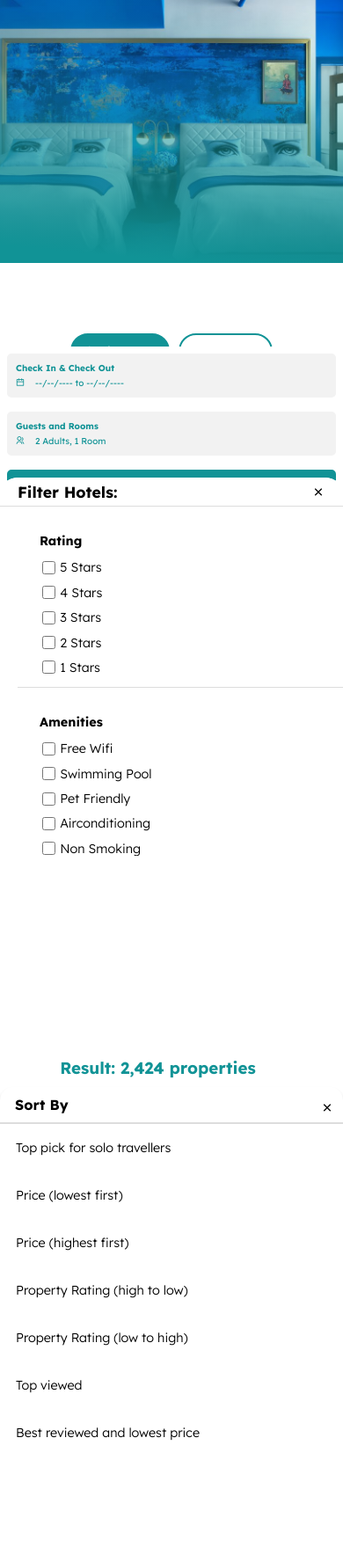
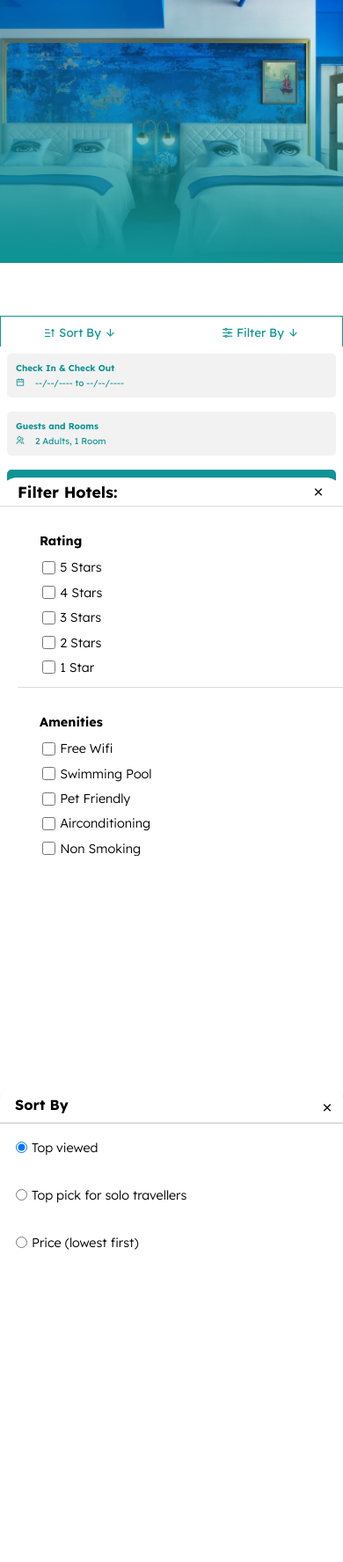
Before and after one commit to deybdev/TravelTogether, a PHP site: page /booking.html in a window 390 px wide. Shown: the part 54-1830 px from the top of the page at 88% size. After the commit the page ends 1475 px from the top, so only its background shows below. Run offline with PHP 8.4, Linux system fonts and the light colour scheme; some libraries are stand-ins or nearby versions.

Commit message:
update responsiveness

```diff
--- a/booking.html
+++ b/booking.html
@@ -133,8 +133,12 @@
     <!-- CALENDAR END -->
 
     <div class="filter-icons">
-        <button class="filter-icon button-btn1" id="show-filter"><i class="ri-equalizer-line"></i> Filter By : </button>
-        <button class="filter-icon button-btn2" id="sort-by"><i class="ri-sort-asc"></i> Sort By : </button>
+        <div class="filter-icon">
+            <button  id="sort-by"><i class="ri-sort-asc"></i> Sort By <i class="ri-arrow-down-line"></i></button>
+        </div>
+        <div class="filter-icon">
+            <button  id="show-filter"><i class="ri-equalizer-line"></i> Filter By <i class="ri-arrow-down-line"></i></button>
+        </div>
     </div>
 
     <div class="hotel-booking-main">
@@ -153,147 +157,128 @@
                     </div>
                 </div>
 
-                <div class="by-filter">
+                <div class="by-filter" data-category="Rating">
                     <h3>Rating</h3>
                     <div class="filter">
-                            <input type="checkbox" name="rating" id="rating-5" value="5">
+                        <input type="checkbox" id="rating-5" value="5" data-category="Rating">
                         <label for="rating-5">5 Stars</label>
                     </div>
-
                     <div class="filter">
-                            <input type="checkbox" name="rating" id="rating-4" value="4">
+                        <input type="checkbox" id="rating-4" value="4" data-category="Rating">
                         <label for="rating-4">4 Stars</label>
                     </div>
-
                     <div class="filter">
-                            <input type="checkbox" name="rating" id="rating-3" value="3">
+                        <input type="checkbox" id="rating-3" value="3" data-category="Rating">
                         <label for="rating-3">3 Stars</label>
                     </div>
-
                     <div class="filter">
-                            <input type="checkbox" name="rating" id="rating-2" value="2">
+                        <input type="checkbox" id="rating-2" value="2" data-category="Rating">
                         <label for="rating-2">2 Stars</label>
                     </div>
-
                     <div class="filter">
-                            <input type="checkbox" name="rating" id="rating-1" value="1">
-                            <label for="rating-1">1 Stars</label>
+                        <input type="checkbox" id="rating-1" value="1" data-category="Rating">
+                        <label for="rating-1">1 Star</label>
                     </div>
                 </div>
 
-                <div class="by-filter">
+                <div class="by-filter" data-category="Amenities">
                     <h3>Amenities</h3>
                     <div class="filter">
-                        <input type="checkbox" name="ewan" id="ewan" value="ewan">
-                        <label for="rating-1">Free Wifi</label>
+                        <input type="checkbox" id="free-wifi" value="Free Wifi" data-category="Amenities">
+                        <label for="free-wifi">Free Wifi</label>
                     </div>
                     <div class="filter">
-                        <input type="checkbox" name="ewan" id="ewan" value="ewan">
-                        <label for="rating-1">Swimming Pool</label>
+                        <input type="checkbox" id="swimming-pool" value="Swimming Pool" data-category="Amenities">
+                        <label for="swimming-pool">Swimming Pool</label>
                     </div>
                     <div class="filter">
-                        <input type="checkbox" name="ewan" id="ewan" value="ewan">
-                        <label for="rating-1">Pet Friendly</label>
+                        <input type="checkbox" id="pet-friendly" value="Pet Friendly" data-category="Amenities">
+                        <label for="pet-friendly">Pet Friendly</label>
                     </div>
                     <div class="filter">
-                        <input type="checkbox" name="ewan" id="ewan" value="ewan">
-                        <label for="rating-1">Airconditioning</label>
+                        <input type="checkbox" id="airconditioning" value="Airconditioning" data-category="Amenities">
+                        <label for="airconditioning">Airconditioning</label>
                     </div>
                     <div class="filter">
-                        <input type="checkbox" name="ewan" id="ewan" value="ewan">
-                        <label for="rating-1">Non Smoking</label>
+                        <input type="checkbox" id="non-smoking" value="Non-Smoking" data-category="Amenities">
+                        <label for="non-smoking">Non Smoking</label>
                     </div>
                     <div class="filter">
-                        <input type="checkbox" name="ewan" id="ewan" value="ewan">
-                        <label for="rating-1">Free Parking</label>
+                        <input type="checkbox" id="free-parking" value="Free Parking" data-category="Amenities">
+                        <label for="free-parking">Free Parking</label>
                     </div>
                     <div class="filter">
-                        <input type="checkbox" name="ewan" id="ewan" value="ewan">
-                        <label for="rating-1">Free Breakfast</label>
+                        <input type="checkbox" id="free-breakfast" value="Free-Breakfast" data-category="Amenities">
+                        <label for="free-breakfast">Free Breakfast</label>
                     </div>
                     <div class="filter">
-                        <input type="checkbox" name="ewan" id="ewan" value="ewan">
-                        <label for="rating-1">24 Hour Check In</label>
+                        <input type="checkbox" id="24-hour-check-in" value="24 Hour" data-category="Amenities">
+                        <label for="24-hour-check-in">24 Hour Check In</label>
                     </div>
                 </div>
 
-                <div class="by-filter">
+                <div class="by-filter" data-category="Neighbourhood">
                     <h3>Neighbourhood</h3>
                     <div class="filter">
-                        <input type="checkbox" name="neighborhood" id="binondo" value="Binondo">
+                        <input type="checkbox" id="binondo" value="Binondo" data-category="Neighbourhood">
                         <label for="binondo">Binondo</label>
                     </div>
-
                     <div class="filter">
-                        <input type="checkbox" name="neighborhood" id="ermita" value="Ermita">
+                        <input type="checkbox" id="ermita" value="Ermita" data-category="Neighbourhood">
                         <label for="ermita">Ermita</label>
                     </div>
-
                     <div class="filter">
-                        <input type="checkbox" name="neighborhood" id="malate" value="Malate">
+                        <input type="checkbox" id="malate" value="Malate" data-category="Neighbourhood">
                         <label for="malate">Malate</label>
                     </div>
-
                     <div class="filter">
-                        <input type="checkbox" name="neighborhood" id="paco" value="Paco">
+                        <input type="checkbox" id="paco" value="Paco" data-category="Neighbourhood">
                         <label for="paco">Paco</label>
                     </div>
-
                     <div class="filter">
-                        <input type="checkbox" name="neighborhood" id="pandacan" value="Pandacan">
+                        <input type="checkbox" id="pandacan" value="Pandacan" data-category="Neighbourhood">
                         <label for="pandacan">Pandacan</label>
                     </div>
-
                     <div class="filter">
-                        <input type="checkbox" name="neighborhood" id="port-area" value="Port Area">
+                        <input type="checkbox" id="port-area" value="Port Area" data-category="Neighbourhood">
                         <label for="port-area">Port Area</label>
                     </div>
-
                     <div class="filter">
-                        <input type="checkbox" name="neighborhood" id="quiapo" value="Quiapo">
+                        <input type="checkbox" id="quiapo" value="Quiapo" data-category="Neighbourhood">
                         <label for="quiapo">Quiapo</label>
                     </div>
-
                     <div class="filter">
-                        <input type="checkbox" name="neighborhood" id="san-andres" value="San Andres">
+                        <input type="checkbox" id="san-andres" value="San Andres" data-category="Neighbourhood">
                         <label for="san-andres">San Andres</label>
                     </div>
-
                     <div class="filter">
-                        <input type="checkbox" name="neighborhood" id="san-miguel" value="San Miguel">
+                        <input type="checkbox" id="san-miguel" value="San Miguel" data-category="Neighbourhood">
                         <label for="san-miguel">San Miguel</label>
                     </div>
-
                     <div class="filter">
-                        <input type="checkbox" name="neighborhood" id="san-nicolas" value="San Nicolas">
+                        <input type="checkbox" id="san-nicolas" value="San Nicolas" data-category="Neighbourhood">
                         <label for="san-nicolas">San Nicolas</label>
                     </div>
-
                     <div class="filter">
-                        <input type="checkbox" name="neighborhood" id="santa-ana" value="Santa Ana">
+                        <input type="checkbox" id="santa-ana" value="Santa Ana" data-category="Neighbourhood">
                         <label for="santa-ana">Santa Ana</label>
                     </div>
-
                     <div class="filter">
-                        <input type="checkbox" name="neighborhood" id="santa-cruz" value="Santa Cruz">
+                        <input type="checkbox" id="santa-cruz" value="Santa Cruz" data-category="Neighbourhood">
                         <label for="santa-cruz">Santa Cruz</label>
                     </div>
-
                     <div class="filter">
-                        <input type="checkbox" name="neighborhood" id="santa-mesa" value="Santa Mesa">
+                        <input type="checkbox" id="santa-mesa" value="Santa Mesa" data-category="Neighbourhood">
                         <label for="santa-mesa">Santa Mesa</label>
                     </div>
-
                     <div class="filter">
-                        <input type="checkbox" name="neighborhood" id="tondo" value="Tondo">
+                        <input type="checkbox" id="tondo" value="Tondo" data-category="Neighbourhood">
                         <label for="tondo">Tondo</label>
                     </div>
-
                     <div class="filter">
-                        <input type="checkbox" name="neighborhood" id="sampaloc" value="Sampaloc">
+                        <input type="checkbox" id="sampaloc" value="Sampaloc" data-category="Neighbourhood">
                         <label for="sampaloc">Sampaloc</label>
                     </div>
-
                 </div>
 
                 <div class="filter-btn">
@@ -304,9 +289,14 @@
         </div>
         <div class="right-hotel">
 
+            <!-- CONTAINER TO DISPLAY SELECTED FILTERS -->
+            <div class="selected-filter-container">
+                <ol></ol>
+            </div>
+
             <div class="hotel-result-header">
                 <h3>Result: <span>2,424 properties</span></h3>
-                <button class="filter-sort filter-icon button-btn2"><i class="ri-sort-asc"></i> Sort by : <span>Top reviewed</span> <i class="ri-expand-up-down-line"></i></button>
+                <button class="filter-sort filter-icon button-btn2"><i class="ri-sort-asc"></i> Sort by : <span class="sorted">Top reviewed</span> <i class="ri-expand-up-down-line"></i></button>
             </div>
 
             <div class="sort-container">
@@ -315,13 +305,13 @@
                     <i class="ri-close-line"></i>
                 </div>
                 <ol>
-                    <li>Top pick for solo travellers</li>
-                    <li>Price (lowest first)</li>
-                    <li>Price (highest first)</li>
-                    <li>Property Rating (high to low)</li>
-                    <li>Property Rating (low to high)</li>
-                    <li>Top viewed</li>
-                    <li>Best reviewed and lowest price</li>
+                    <li><input type="radio" name="sortby" checked>Top viewed</li>
+                    <li><input type="radio" name="sortby">Top pick for solo travellers</li>
+                    <li><input type="radio" name="sortby">Price (lowest first)</li>
+                    <li><input type="radio" name="sortby">Price (highest first)</li>
+                    <li><input type="radio" name="sortby">Property Rating (high to low)</li>
+                    <li><input type="radio" name="sortby">Property Rating (low to high)</li>
+                    <li><input type="radio" name="sortby">Best reviewed and lowest price</li>
                 </ol>
             </div>
 
@@ -360,6 +350,7 @@
                     </div>
                 </div>
             </div>
+
         </div>
 
 
--- a/css/style.css
+++ b/css/style.css
@@ -1230,6 +1230,7 @@
     width: 100%;
     height: 280px;
     padding: 0;
+    z-index: 0;
 }
 
 .hotel-result h4{
@@ -1331,19 +1332,26 @@
     display: none;
     align-items: center;
     justify-content: center;
-    margin-top: 80px;
+    margin-top: 60px;
     color: #119396;
-    gap: 10px;
+    gap: 100px;
+    border: 1px solid #119396;
+
+}
+
+.filter-icons button{
+    border: none;
+    background-color: #ffffff;
+    color: #119396;
 }
 
 .filter-icon{
-    border: 2px solid #119396;
-    padding: 10px 15px;
-    border-radius: 25px;
-}
-
-.filter-icon:last-child i{
-    color: #119396;
+    display: flex;
+    align-items: center;
+    justify-content: center;
+    gap: 5px;
+    padding: 10px;
+    cursor: pointer;
 }
 
 .sort-container{
@@ -1378,6 +1386,9 @@
 }
 
 .sort-container li{
+    display: flex;
+    align-items: center;
+    gap: 5px;
     padding: 18px;
     font-weight: 300;
     font-size: .9rem;
@@ -1388,6 +1399,53 @@
     background: #f0f0f0;
 }
 
+.selected-filter-container ol{
+    display: flex;
+    margin: 10px 0;
+    gap: 5px;
+    flex-wrap: wrap;
+}
+
+.selected-filter-container ol button{
+    display: flex;
+    align-items: center;
+    gap: 5px;
+    padding: 5px 10px;
+    border-radius: 20px;
+    z-index: 2;
+}
+
+.selected-filter-container ol button:hover{
+    background: none;
+    cursor: auto;
+}
+
+.selected-filter-container ol button i:hover{
+    color: #000;
+    cursor: pointer;
+}
+
+.expand-container{
+    padding: 5px;
+    position: absolute;
+    border-radius: 5px;
+    z-index: 1;
+    background-color: #fff;
+    box-shadow: 4px 4px 4px 4px rgba(0, 0, 0, 0.25);
+}
+
+
+.expand-container .filter {
+    padding: 8px 25px 10px 10px;
+    display: flex;
+}
+
+.expand-container .filter label {
+    font-size: 14px;
+    color: #333; /* Neutral text color */
+    line-height: 1.5; /* Improve line height for better readability */
+    font-weight: 400; /* Normal font weight */
+  }
 
 
 
@@ -1932,6 +1990,11 @@
         height: 233px;
     }
 
+    .hotel-booking-main{
+        margin-top: 0;
+        min-height: 0;
+    }
+
     .hotel-card-btn{
         display: flex;
         flex-direction: column-reverse;
@@ -2144,6 +2207,10 @@
         display: flex;
     }
 
+    #sort-by i{
+        color: #119396;
+    }
+
     footer{
         flex-wrap: wrap;
     }
@@ -2160,6 +2227,10 @@
 
     .filter-sort{
         display: none;
+    }
+
+    .filter-icon i{
+        color: #119396;
     }
 
     .sort-container{
@@ -2184,11 +2255,26 @@
         display: none;
     }
 
-
-
-
-
-
-
-
-}
+    .right-hotel .hotel-result-header{
+        text-align: center;
+        display: block;
+    }
+
+    .selected-filter-container{
+        display: flex;
+        align-items: center;
+        justify-content: center;
+    }
+
+    .selected-filter-container i{
+        color: #119396;
+    }
+
+
+
+
+
+
+
+
+}
```
Also changed, not shown: js/script.js (+128 -4 lines). Lines whose indentation alone changed are shown as unchanged.
